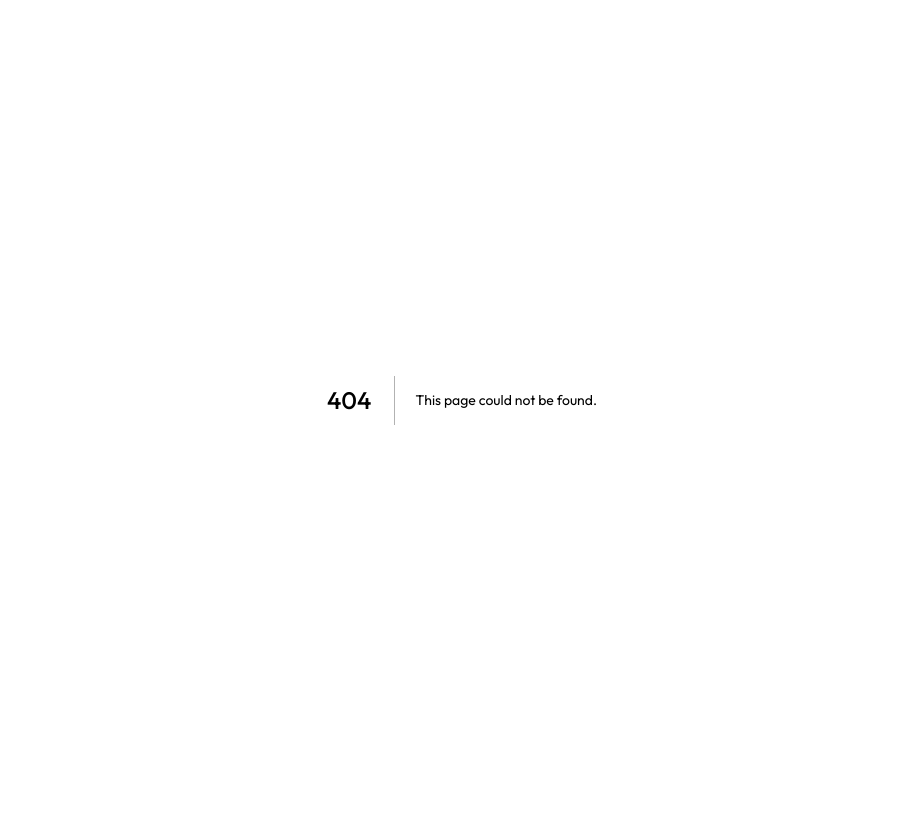
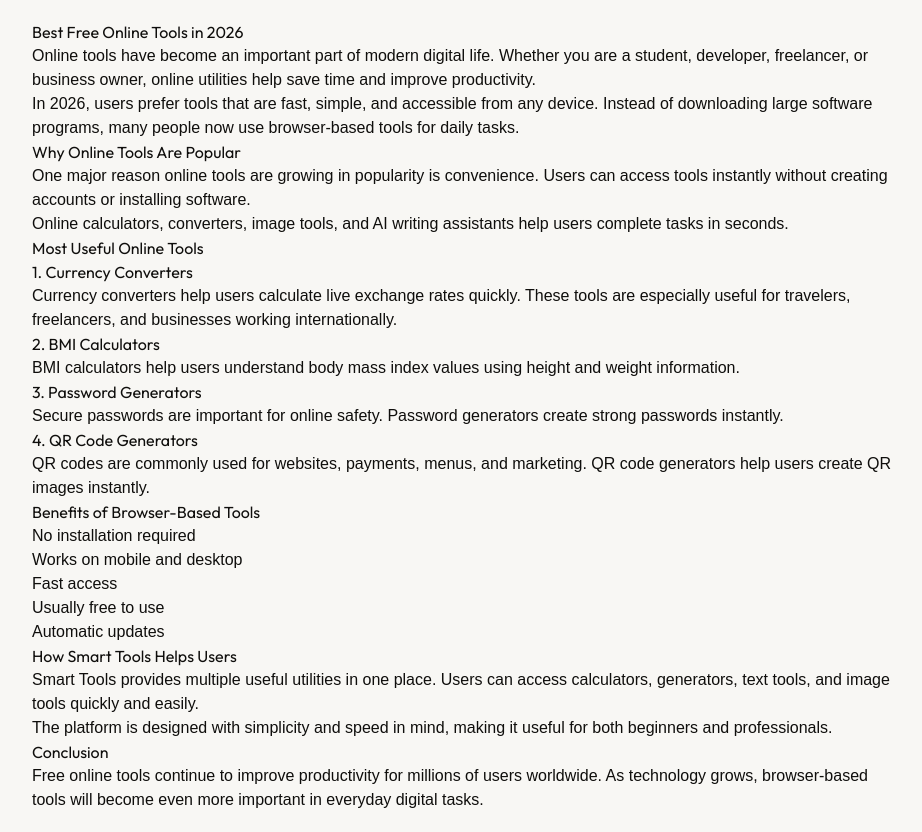
Before and after one commit to athersaud-smart-tools/smart-tools, a Next.js app: page /blog/best-online-tools-2026 in a window 1280 px wide. Before the commit this address had no page. Shown: the whole page, without its empty margins (178-1100 px from the left). Before the commit the page ends 800 px from the top, so only its background shows below. Built offline with nearby package versions, Linux system fonts and the light colour scheme.

Commit message:
added detailed SEO article for adsense approval

```diff
--- /dev/null
+++ b/app/blog/best-online-tools-2026/page.tsx
@@ -0,0 +1,96 @@
+export default function ArticlePage() {
+  return (
+    <main style={{ padding: "20px", maxWidth: "900px", margin: "auto", fontFamily: "Arial" }}>
+
+      <h1>Best Free Online Tools in 2026</h1>
+
+      <p>
+        Online tools have become an important part of modern digital life.
+        Whether you are a student, developer, freelancer, or business owner,
+        online utilities help save time and improve productivity.
+      </p>
+
+      <p>
+        In 2026, users prefer tools that are fast, simple, and accessible from
+        any device. Instead of downloading large software programs, many people
+        now use browser-based tools for daily tasks.
+      </p>
+
+      <h2>Why Online Tools Are Popular</h2>
+
+      <p>
+        One major reason online tools are growing in popularity is convenience.
+        Users can access tools instantly without creating accounts or installing
+        software.
+      </p>
+
+      <p>
+        Online calculators, converters, image tools, and AI writing assistants
+        help users complete tasks in seconds.
+      </p>
+
+      <h2>Most Useful Online Tools</h2>
+
+      <h3>1. Currency Converters</h3>
+
+      <p>
+        Currency converters help users calculate live exchange rates quickly.
+        These tools are especially useful for travelers, freelancers, and
+        businesses working internationally.
+      </p>
+
+      <h3>2. BMI Calculators</h3>
+
+      <p>
+        BMI calculators help users understand body mass index values using
+        height and weight information.
+      </p>
+
+      <h3>3. Password Generators</h3>
+
+      <p>
+        Secure passwords are important for online safety. Password generators
+        create strong passwords instantly.
+      </p>
+
+      <h3>4. QR Code Generators</h3>
+
+      <p>
+        QR codes are commonly used for websites, payments, menus, and marketing.
+        QR code generators help users create QR images instantly.
+      </p>
+
+      <h2>Benefits of Browser-Based Tools</h2>
+
+      <ul>
+        <li>No installation required</li>
+        <li>Works on mobile and desktop</li>
+        <li>Fast access</li>
+        <li>Usually free to use</li>
+        <li>Automatic updates</li>
+      </ul>
+
+      <h2>How Smart Tools Helps Users</h2>
+
+      <p>
+        Smart Tools provides multiple useful utilities in one place. Users can
+        access calculators, generators, text tools, and image tools quickly and
+        easily.
+      </p>
+
+      <p>
+        The platform is designed with simplicity and speed in mind, making it
+        useful for both beginners and professionals.
+      </p>
+
+      <h2>Conclusion</h2>
+
+      <p>
+        Free online tools continue to improve productivity for millions of
+        users worldwide. As technology grows, browser-based tools will become
+        even more important in everyday digital tasks.
+      </p>
+
+    </main>
+  );
+}
```
